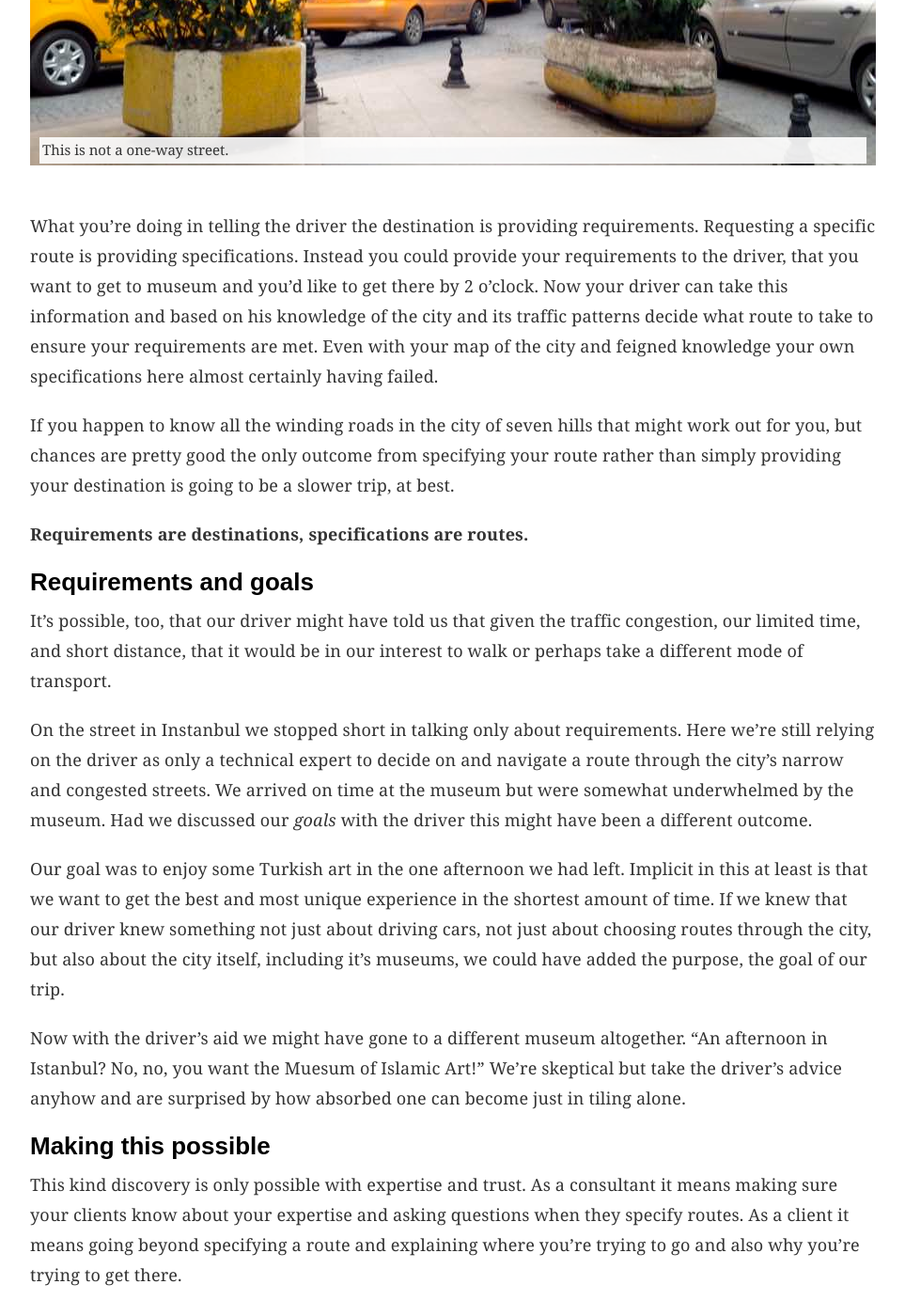
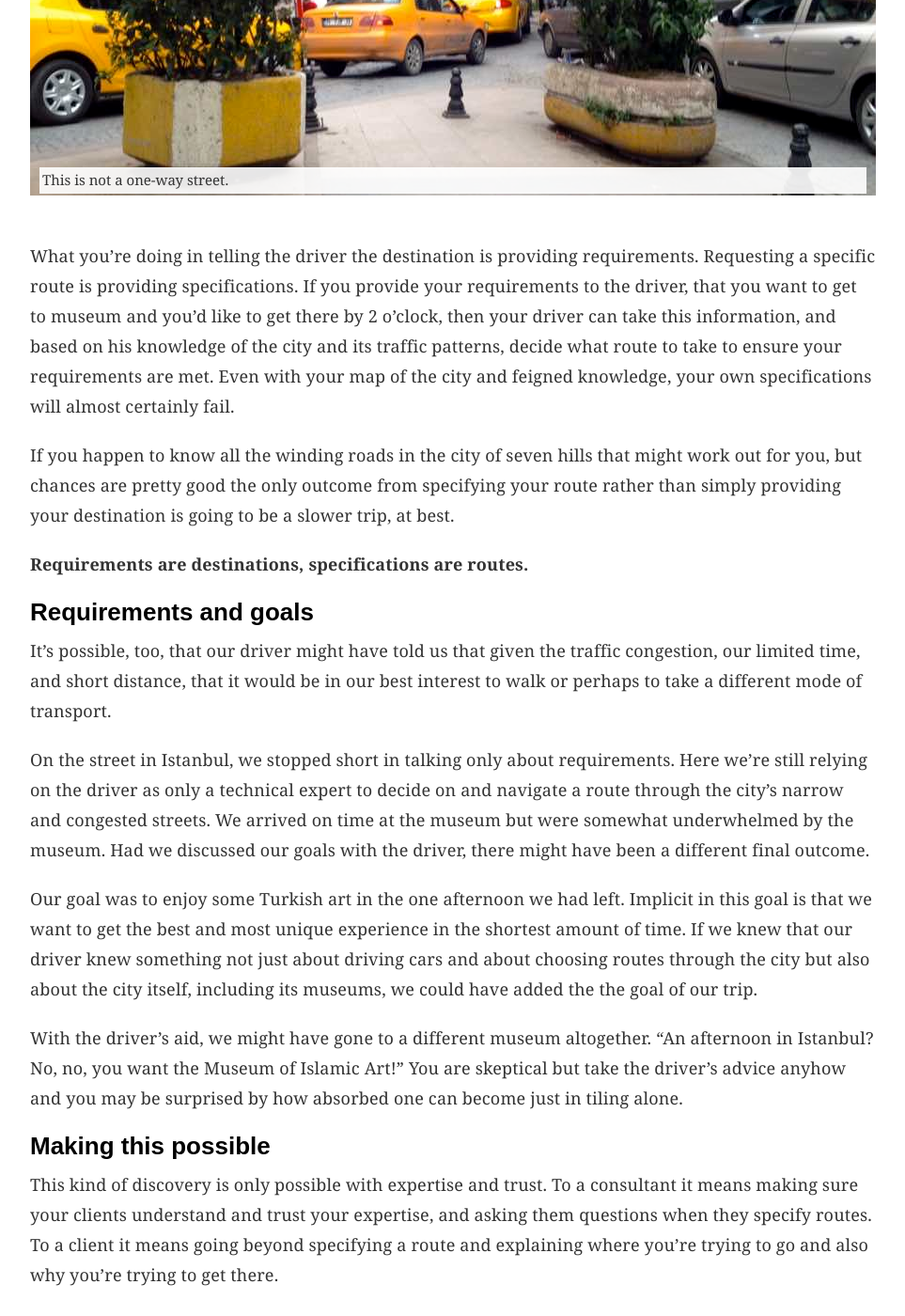
Before and after one commit to bennylope/bennylope.github.com, a Jekyll site: the page built from _posts/2015-04-08-reqs-and-specs.md, in a window 1280 px wide and 1400 px high, scrolled down 2027 px. Shown: the whole window at 94% size, without its empty margins (158-1121 px from the left). Built offline with Jekyll 4.4.1, drawn with Linux system fonts in a browser that asks for light colours; some web fonts are replaced; comment, search, counter and statistics services are not loaded; some of the changed text lies outside the part shown.

Commit message:
Apply edits to requirements and specifications post

```diff
--- a/_posts/2015-04-08-reqs-and-specs.md
+++ b/_posts/2015-04-08-reqs-and-specs.md
@@ -9,28 +9,30 @@
     guess how much money they spent cleaning it up.
 ---
 
-It starts innocently enough. A few mockups, some user flows, a form that
-everyone loves, an application born of high quality design. A beautiful
-application that looks exactly like it was supposed to and providing
+It starts innocently enough: a few mockups, some user flows, a form that
+everyone loves, an application born of high quality design - a beautiful
+application that looks exactly like it was supposed to that provides
 little of the intended value.
 
 ### Specifications: no substitute for requirements
 
-Confusing requirements and specifications is a common mistake
-in early stage projects. Having spent weeks, months or possibly
-even years thinking about the end product it's not surprising that
-clients have a preconceived notion of exactly what their application is
-going to look like, how exactly each part should work.
+Having spent weeks, months, or possibly even years thinking about the
+end product, it's not surprising that clients have a preconceived notion
+of exactly what their application is going to look like and exactly how
+each part is going to work.
 
-When we put together a project plan and you start developing, there are
-two ways to do it: there are specs and requirements. Requirements are
-the 'what's necessary' question. What do you need to do? Specifications
-are the 'how.' How are you going to do that?
+When you put together a project plan and start developing, there are two
+typical ways to do it: there are specifications and there are
+requirements. Confusing the two is a common mistake in early stage
+projects, which is why it is easy to end up with a beautiful application
+with little value.
 
 {% include image.html src="/images/horse-and-cart.jpg" alt="Horse and cart, Johann Adam Klein" caption="The project team decides to put the horse first." %}
 
 So just what are the differences between specifications and
-requirements?
+requirements? Requirements are the ‘what's necessary' question. What do
+you need to do? Specifications are the ‘how.' How are you going to do
+that?
 
 ### The destination is not the route
 
@@ -39,30 +41,29 @@
 leaving the next day. It seems fairly far away and you don't have your
 own car, so you find a taxi to get there.
 
-The first thing you probably do after getting in the taxi is tell the
-driver where you want to go. You've seen the map and can tell which
-streets directly get you there, but you don't need to tell the driver
-which roads to take. Or perhaps you do and find yourself sitting in a
-traffic jam after arguing with the driver not to take his preferred
-route, the one that went around the traffic jam he expected along your
-preferred route.
+The first thing you do after getting in the taxi is to tell the driver
+where you want to go. You've seen the map and which streets offer the
+most direct route, so you may decide to tell the driver what roads to
+take to reach your destination. At that point, you may find yourself
+sitting in a traffic jam, which would have been avoided if you had
+allowed the driver to take his preferred route, the route that went
+around the traffic that he knew to expect.
 
 {% include image.html src="/images/istanbul-taxis.jpg" alt="Istanbul taxis, Ben Lopatin" caption="This is not a one-way street." %}
 
-What you're doing in telling the driver the destination
-is providing requirements. Requesting a specific
-route is providing specifications. Instead you could provide your
-requirements to the driver, that you want
-to get to museum and you'd like to get there by 2 o'clock. Now your
-driver can take this information and based on his knowledge of the city
-and its traffic patterns decide what route to take to ensure your
-requirements are met. Even with your map of the city and feigned
-knowledge your own specifications here almost certainly having failed.
+What you're doing in telling the driver the destination is providing
+requirements. Requesting a specific route is providing specifications.
+If you provide your requirements to the driver, that you want to get to
+museum and you'd like to get there by 2 o'clock, then your driver can
+take this information, and based on his knowledge of the city and its
+traffic patterns, decide what route to take to ensure your requirements
+are met. Even with your map of the city and feigned knowledge, your own
+specifications will almost certainly fail.
 
-If you happen to know all the winding roads in the city of seven hills that
-might work out for you, but chances are pretty good the only outcome
-from specifying your route rather than simply providing your destination
-is going to be a slower trip, at best.
+If you happen to know all the winding roads in the city of seven hills
+that might work out for you, but chances are pretty good the only
+outcome from specifying your route rather than simply providing your
+destination is going to be a slower trip, at best.
 
 **Requirements are destinations, specifications are routes.**
 
@@ -70,34 +71,33 @@
 
 It's possible, too, that our driver might have told us that given the
 traffic congestion, our limited time, and short distance, that it would
-be in our interest to walk or perhaps take a different mode of
+be in our best interest to walk or perhaps to take a different mode of
 transport.
 
-On the street in Instanbul we stopped short in talking only about
+On the street in Istanbul, we stopped short in talking only about
 requirements. Here we're still relying on the driver as only a technical
 expert to decide on and navigate a route through the city's narrow and
 congested streets. We arrived on time at the museum but were somewhat
-underwhelmed by the museum. Had we discussed our *goals* with the driver
-this might have been a different outcome.
+underwhelmed by the museum. Had we discussed our goals with the driver,
+there might have been a different final outcome.
 
-Our goal was to enjoy some
-Turkish art in the one afternoon we had left. Implicit in this at least
-is that we want to get the best and most unique experience in the
-shortest amount of time. If we knew that our driver knew something not
-just about driving cars, not just about choosing routes through the
-city, but also about the city itself, including it's museums, we could
-have added the purpose, the goal of our trip.
+Our goal was to enjoy some Turkish art in the one afternoon we had left.
+Implicit in this goal is that we want to get the best and most unique
+experience in the shortest amount of time. If we knew that our driver
+knew something not just about driving cars and about choosing routes
+through the city but also about the city itself, including its museums,
+we could have added the the goal of our trip.
 
-Now with the driver's aid
-we might have gone to a different museum altogether. "An afternoon in
-Istanbul? No, no, you want the Muesum of Islamic Art!" We're skeptical
-but take the driver's advice anyhow and are surprised
-by how absorbed one can become just in tiling alone.
+With the driver's aid, we might have gone to a different museum
+altogether. “An afternoon in Istanbul? No, no, you want the Museum of
+Islamic Art!” You are skeptical but take the driver's advice anyhow and
+you may be surprised by how absorbed one can become just in tiling
+alone.
 
 ### Making this possible
 
-This kind discovery is only possible with expertise and trust. As a
-consultant it means making sure your clients know about your expertise
-and asking questions when they specify routes. As a client it means
-going beyond specifying a route and explaining where you're trying to go
-and also why you're trying to get there.
+This kind of discovery is only possible with expertise and trust. To a
+consultant it means making sure your clients understand and trust your
+expertise, and asking them questions when they specify routes. To a
+client it means going beyond specifying a route and explaining where
+you're trying to go and also why you're trying to get there.
```
